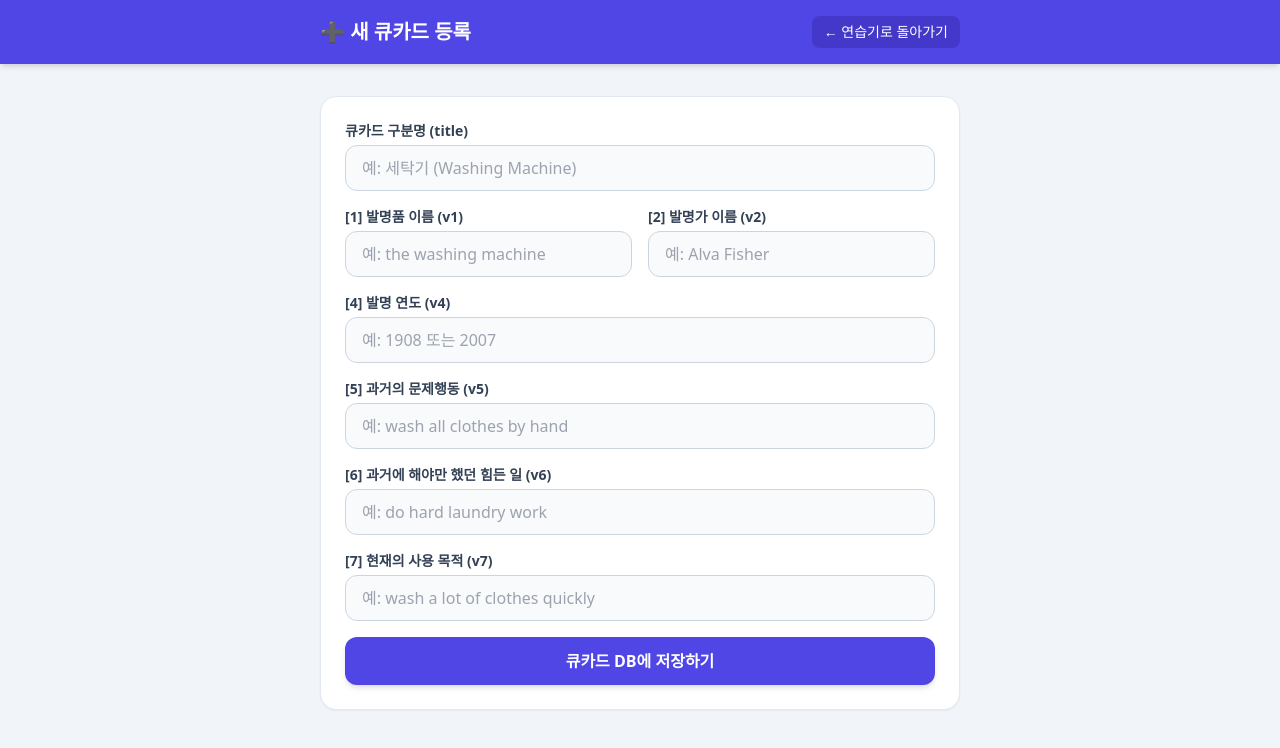
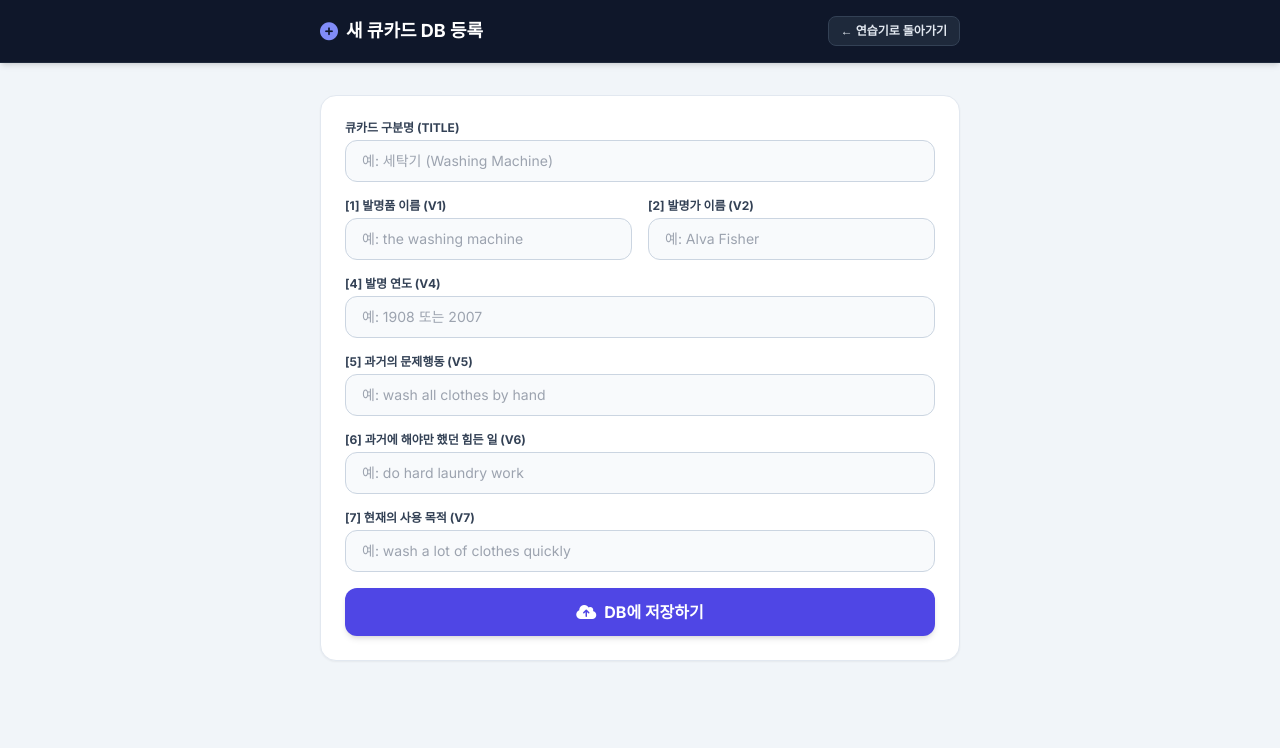
Before and after one commit to akzmft8282test1/cuecard2, a website: page public/add.html in a window 1280 px wide. Drawn offline with nearby package versions, Linux system fonts and the light colour scheme.

Commit message:
Update add.html for improved styling and structure

```diff
--- a/public/add.html
+++ b/public/add.html
@@ -5,55 +5,62 @@
   <meta name="viewport" content="width=device-width, initial-scale=1.0">
   <title>새 큐카드 등록</title>
   <script src="https://cdn.tailwindcss.com"></script>
+  <link rel="stylesheet" href="https://cdnjs.cloudflare.com/ajax/libs/font-awesome/6.4.0/css/all.min.css">
+  <link href="https://fonts.googleapis.com/css2?family=Inter:wght@400;500;600;700&family=Noto+Sans+KR:wght@400;500;700&display=swap" rel="stylesheet">
+  <style> body { font-family: 'Inter', 'Noto Sans KR', sans-serif; } </style>
 </head>
 <body class="bg-slate-100 min-h-screen text-slate-800 pb-12">
-  <nav class="bg-indigo-600 text-white shadow-md mb-8">
+  <header class="bg-slate-900 text-white shadow-md border-b border-slate-800 mb-8">
     <div class="max-w-2xl mx-auto px-4 py-4 flex justify-between items-center">
-      <h1 class="text-xl font-bold flex items-center gap-2">➕ 새 큐카드 등록</h1>
-      <a href="/" class="bg-indigo-700 hover:bg-indigo-800 px-3 py-1.5 rounded-lg text-sm font-medium transition">← 연습기로 돌아가기</a>
+      <h1 class="text-lg font-bold flex items-center gap-2">
+        <i class="fa-solid fa-plus-circle text-indigo-400"></i> 새 큐카드 DB 등록
+      </h1>
+      <a href="/" class="bg-slate-800 hover:bg-slate-700 border border-slate-700 text-slate-200 text-xs font-semibold px-3 py-1.5 rounded-lg transition">
+        ← 연습기로 돌아가기
+      </a>
     </div>
-  </nav>
+  </header>
 
   <main class="max-w-2xl mx-auto px-4">
     <form id="addForm" class="bg-white p-6 rounded-2xl shadow-sm border border-slate-200 space-y-4">
       <div>
-        <label class="block text-sm font-bold text-slate-700 mb-1">큐카드 구분명 (title)</label>
-        <input type="text" id="title" required placeholder="예: 세탁기 (Washing Machine)" class="w-full bg-slate-50 border border-slate-300 rounded-xl px-4 py-2.5 focus:outline-none focus:ring-2 focus:ring-indigo-500">
+        <label class="block text-xs font-bold text-slate-700 uppercase mb-1">큐카드 구분명 (title)</label>
+        <input type="text" id="title" required placeholder="예: 세탁기 (Washing Machine)" class="w-full bg-slate-50 border border-slate-300 rounded-xl px-4 py-2.5 text-sm focus:outline-none focus:ring-2 focus:ring-indigo-500">
       </div>
 
       <div class="grid grid-cols-1 md:grid-cols-2 gap-4">
         <div>
-          <label class="block text-sm font-bold text-slate-700 mb-1">[1] 발명품 이름 (v1)</label>
-          <input type="text" id="v1" required placeholder="예: the washing machine" class="w-full bg-slate-50 border border-slate-300 rounded-xl px-4 py-2.5 focus:outline-none focus:ring-2 focus:ring-indigo-500">
+          <label class="block text-xs font-bold text-slate-700 uppercase mb-1">[1] 발명품 이름 (v1)</label>
+          <input type="text" id="v1" required placeholder="예: the washing machine" class="w-full bg-slate-50 border border-slate-300 rounded-xl px-4 py-2.5 text-sm focus:outline-none focus:ring-2 focus:ring-indigo-500">
         </div>
         <div>
-          <label class="block text-sm font-bold text-slate-700 mb-1">[2] 발명가 이름 (v2)</label>
-          <input type="text" id="v2" required placeholder="예: Alva Fisher" class="w-full bg-slate-50 border border-slate-300 rounded-xl px-4 py-2.5 focus:outline-none focus:ring-2 focus:ring-indigo-500">
+          <label class="block text-xs font-bold text-slate-700 uppercase mb-1">[2] 발명가 이름 (v2)</label>
+          <input type="text" id="v2" required placeholder="예: Alva Fisher" class="w-full bg-slate-50 border border-slate-300 rounded-xl px-4 py-2.5 text-sm focus:outline-none focus:ring-2 focus:ring-indigo-500">
         </div>
       </div>
 
       <div>
-        <label class="block text-sm font-bold text-slate-700 mb-1">[4] 발명 연도 (v4)</label>
-        <input type="text" id="v4" required placeholder="예: 1908 또는 2007" class="w-full bg-slate-50 border border-slate-300 rounded-xl px-4 py-2.5 focus:outline-none focus:ring-2 focus:ring-indigo-500">
+        <label class="block text-xs font-bold text-slate-700 uppercase mb-1">[4] 발명 연도 (v4)</label>
+        <input type="text" id="v4" required placeholder="예: 1908 또는 2007" class="w-full bg-slate-50 border border-slate-300 rounded-xl px-4 py-2.5 text-sm focus:outline-none focus:ring-2 focus:ring-indigo-500">
       </div>
 
       <div>
-        <label class="block text-sm font-bold text-slate-700 mb-1">[5] 과거의 문제행동 (v5)</label>
-        <input type="text" id="v5" required placeholder="예: wash all clothes by hand" class="w-full bg-slate-50 border border-slate-300 rounded-xl px-4 py-2.5 focus:outline-none focus:ring-2 focus:ring-indigo-500">
+        <label class="block text-xs font-bold text-slate-700 uppercase mb-1">[5] 과거의 문제행동 (v5)</label>
+        <input type="text" id="v5" required placeholder="예: wash all clothes by hand" class="w-full bg-slate-50 border border-slate-300 rounded-xl px-4 py-2.5 text-sm focus:outline-none focus:ring-2 focus:ring-indigo-500">
       </div>
 
       <div>
-        <label class="block text-sm font-bold text-slate-700 mb-1">[6] 과거에 해야만 했던 힘든 일 (v6)</label>
-        <input type="text" id="v6" required placeholder="예: do hard laundry work" class="w-full bg-slate-50 border border-slate-300 rounded-xl px-4 py-2.5 focus:outline-none focus:ring-2 focus:ring-indigo-500">
+        <label class="block text-xs font-bold text-slate-700 uppercase mb-1">[6] 과거에 해야만 했던 힘든 일 (v6)</label>
+        <input type="text" id="v6" required placeholder="예: do hard laundry work" class="w-full bg-slate-50 border border-slate-300 rounded-xl px-4 py-2.5 text-sm focus:outline-none focus:ring-2 focus:ring-indigo-500">
       </div>
 
       <div>
-        <label class="block text-sm font-bold text-slate-700 mb-1">[7] 현재의 사용 목적 (v7)</label>
-        <input type="text" id="v7" required placeholder="예: wash a lot of clothes quickly" class="w-full bg-slate-50 border border-slate-300 rounded-xl px-4 py-2.5 focus:outline-none focus:ring-2 focus:ring-indigo-500">
+        <label class="block text-xs font-bold text-slate-700 uppercase mb-1">[7] 현재의 사용 목적 (v7)</label>
+        <input type="text" id="v7" required placeholder="예: wash a lot of clothes quickly" class="w-full bg-slate-50 border border-slate-300 rounded-xl px-4 py-2.5 text-sm focus:outline-none focus:ring-2 focus:ring-indigo-500">
       </div>
 
-      <button type="submit" class="w-full bg-indigo-600 hover:bg-indigo-700 text-white font-bold py-3 rounded-xl transition shadow-md">
-        큐카드 DB에 저장하기
+      <button type="submit" class="w-full bg-indigo-600 hover:bg-indigo-700 text-white font-bold py-3 rounded-xl transition shadow-md flex items-center justify-center gap-2">
+        <i class="fa-solid fa-cloud-arrow-up"></i> DB에 저장하기
       </button>
     </form>
   </main>
@@ -63,13 +70,13 @@
       e.preventDefault();
 
       const payload = {
-        title: document.getElementById('title').value,
-        v1: document.getElementById('v1').value,
-        v2: document.getElementById('v2').value,
-        v4: document.getElementById('v4').value,
-        v5: document.getElementById('v5').value,
-        v6: document.getElementById('v6').value,
-        v7: document.getElementById('v7').value
+        title: document.getElementById('title').value.trim(),
+        v1: document.getElementById('v1').value.trim(),
+        v2: document.getElementById('v2').value.trim(),
+        v4: document.getElementById('v4').value.trim(),
+        v5: document.getElementById('v5').value.trim(),
+        v6: document.getElementById('v6').value.trim(),
+        v7: document.getElementById('v7').value.trim()
       };
 
       try {
@@ -80,7 +87,7 @@
         });
 
         if (res.ok) {
-          alert('큐카드가 성공적으로 등록되었습니다!');
+          alert('큐카드가 성공적으로 등록되었습니다.');
           window.location.href = '/';
         } else {
           const data = await res.json();
```
